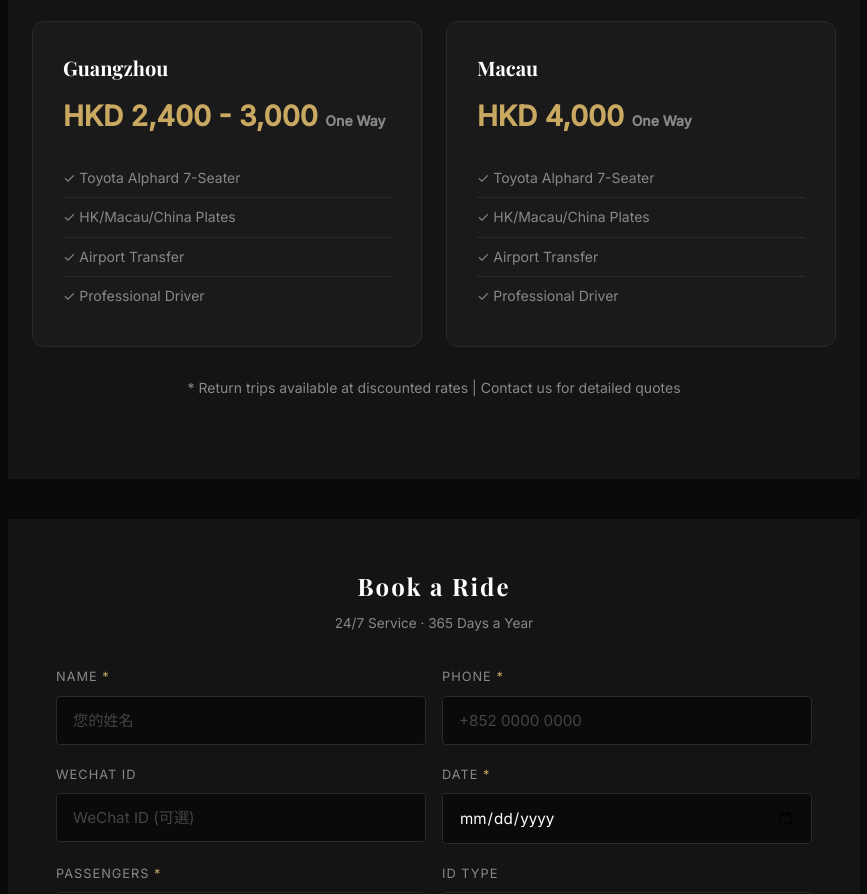
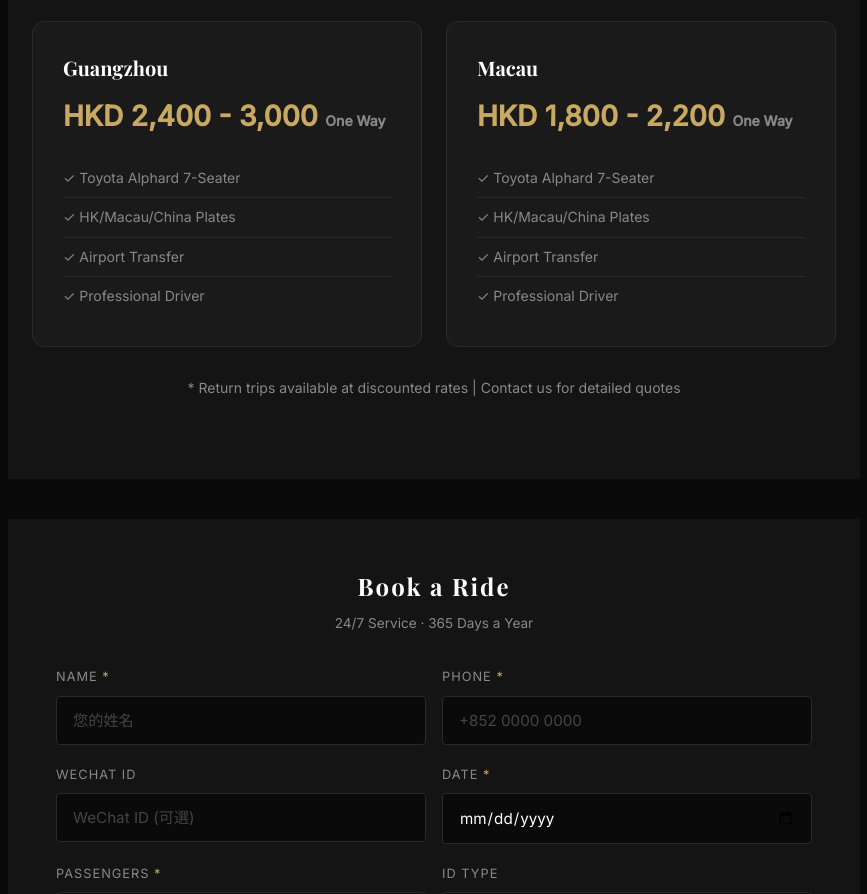
Before and after one commit to isabelliu23/newcreation-car-rental-v2, a plain HTML site: page index-en.html in a window 1280 px wide. Shown: the part 1312-2206 px from the top of the page, without its empty margins (206-1073 px from the left). Drawn offline with nearby package versions, Linux system fonts and the light colour scheme.

Commit message:
Update Macau price to HKD 1,800-2,200

```diff
--- a/index-en.html
+++ b/index-en.html
@@ -612,7 +612,7 @@
                     </div>
                     <div class="pricing-card">
                         <h3>Macau</h3>
-                        <div class="price">HKD 4,000 <span>One Way</span></div>
+                        <div class="price">HKD 1,800 - 2,200 <span>One Way</span></div>
                         <ul class="pricing-features">
                             <li>✓ Toyota Alphard 7-Seater</li>
                             <li>✓ HK/Macau/China Plates</li>
```
Also changed, not shown: index.html (+1 -1 lines).
